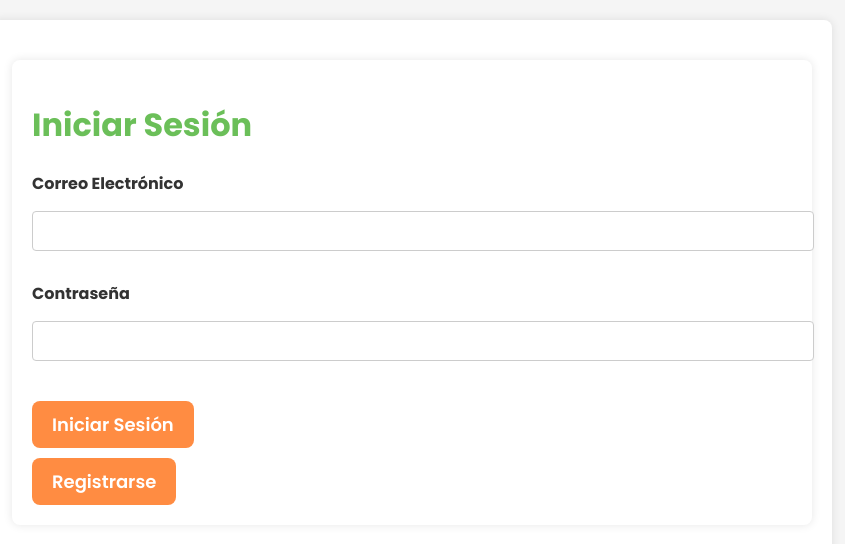
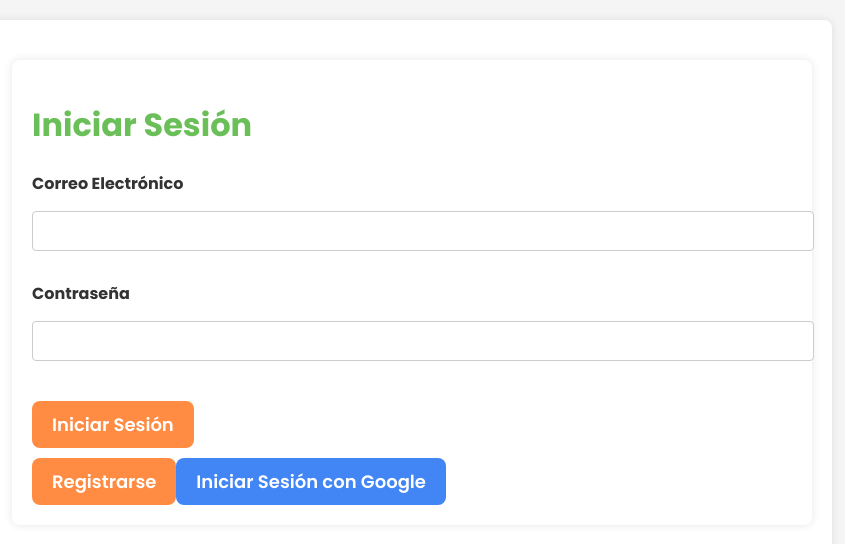
Before and after one commit to ToniCo99/App_educacion, a React (Create React App) app: page / in a window 1280 px wide. Shown: the top 544 px of the page, without its empty margins (228-1073 px from the left). Built offline with nearby package versions, Linux system fonts and the light colour scheme.

Commit message:
iniciar sesión con google

```diff
--- a/src/components/Login.js
+++ b/src/components/Login.js
@@ -1,10 +1,8 @@
 import React, { useState } from 'react';
-import { signInWithEmailAndPassword, sendEmailVerification } from 'firebase/auth';
-import { auth, db } from '../firebaseConfig';
-import { doc, getDoc } from 'firebase/firestore';
+import { signInWithEmailAndPassword, signInWithPopup, GoogleAuthProvider, sendEmailVerification } from 'firebase/auth';
+import { auth, db, defaultProfileImageUrl } from '../firebaseConfig';
+import { doc, getDoc, setDoc } from 'firebase/firestore';
 import '../styles/App.css';
-
-
 
 const Login = ({ onLoginSuccess, onShowSignUp }) => {
   const [email, setEmail] = useState('');
@@ -40,6 +38,33 @@ const Login = ({ onLoginSuccess, onShowSignUp }) => {
     }
   };
 
+  const handleGoogleSignIn = async () => {
+    const provider = new GoogleAuthProvider();
+    try {
+      const result = await signInWithPopup(auth, provider);
+      const user = result.user;
+
+      // Verifica si el usuario ya existe en Firestore
+      const userDoc = doc(db, 'users', user.uid);
+      const userSnapshot = await getDoc(userDoc);
+
+      if (!userSnapshot.exists()) {
+        // Si el usuario no existe, crea un nuevo documento
+        await setDoc(userDoc, {
+          name: user.displayName,
+          email: user.email,
+          photoURL: defaultProfileImageUrl, // Asignar la imagen de perfil predeterminada
+          quizzes: [], // Añadir el campo quizzes como un array vacío
+        });
+      }
+
+      onLoginSuccess();
+    } catch (error) {
+      console.error('Error during Google sign-in:', error);
+      setError('Error al iniciar sesión con Google.');
+    }
+  };
+
   return (
     <div className="container">
       <h1>Iniciar Sesión</h1>
@@ -69,6 +94,9 @@ const Login = ({ onLoginSuccess, onShowSignUp }) => {
         <button type="submit">Iniciar Sesión</button>
       </form>
       <button onClick={onShowSignUp}>Registrarse</button>
+      <button type="button" onClick={handleGoogleSignIn} className="google-sign-in-button">
+        Iniciar Sesión con Google
+      </button>
     </div>
   );
 };
--- a/src/components/SignUp.js
+++ b/src/components/SignUp.js
@@ -1,7 +1,7 @@
 import React, { useState } from 'react';
-import { auth, db } from '../firebaseConfig';
-import { createUserWithEmailAndPassword, sendEmailVerification } from 'firebase/auth';
-import { doc, setDoc } from 'firebase/firestore';
+import { auth, db, defaultProfileImageUrl } from '../firebaseConfig';
+import { createUserWithEmailAndPassword, sendEmailVerification, signInWithPopup, GoogleAuthProvider } from 'firebase/auth';
+import { doc, setDoc, getDoc } from 'firebase/firestore';
 import '../styles/App.css';
 
 const SignUp = ({ onSignUpSuccess, onBack }) => {
@@ -29,6 +29,7 @@ const SignUp = ({ onSignUpSuccess, onBack }) => {
       await setDoc(doc(db, 'users', userCredential.user.uid), {
         name,
         email,
+        photoURL: defaultProfileImageUrl, // Asignar la imagen de perfil predeterminada
         quizzes: [], // Añadir el campo quizzes como un array vacío
       });
       console.log('User document added to Firestore');
@@ -36,6 +37,33 @@ const SignUp = ({ onSignUpSuccess, onBack }) => {
       onSignUpSuccess();
     } catch (error) {
       console.error('Error during sign up:', error);
+      setError(error.message);
+    }
+  };
+
+  const handleGoogleSignIn = async () => {
+    const provider = new GoogleAuthProvider();
+    try {
+      const result = await signInWithPopup(auth, provider);
+      const user = result.user;
+
+      // Verifica si el usuario ya existe en Firestore
+      const userDoc = doc(db, 'users', user.uid);
+      const userSnapshot = await getDoc(userDoc);
+
+      if (!userSnapshot.exists()) {
+        // Si el usuario no existe, crea un nuevo documento
+        await setDoc(userDoc, {
+          name: user.displayName,
+          email: user.email,
+          photoURL: defaultProfileImageUrl, // Asignar la imagen de perfil predeterminada
+          quizzes: [], // Añadir el campo quizzes como un array vacío
+        });
+      }
+
+      onSignUpSuccess();
+    } catch (error) {
+      console.error('Error during Google sign-in:', error);
       setError(error.message);
     }
   };
@@ -91,6 +119,9 @@ const SignUp = ({ onSignUpSuccess, onBack }) => {
         <button type="submit">Registrarse</button>
       </form>
       <button type="button" onClick={onBack}>Volver</button>
+      <button type="button" onClick={handleGoogleSignIn} className="google-sign-in-button">
+        Registrarse con Google
+      </button>
     </div>
   );
 };
--- a/src/styles/GeneralStyles.css
+++ b/src/styles/GeneralStyles.css
@@ -260,6 +260,26 @@ input[type="text"], input[type="email"], input[type="password"] {
   outline: none;
 }
 
+.google-sign-in-button {
+  font-family: 'Poppins', sans-serif;
+  font-size: 18px;
+  font-weight: 600;
+  color: #FFFFFF;
+  background-color: #DB4437; /* Color típico de Google */
+  border: none;
+  border-radius: 8px;
+  padding: 10px 20px;
+  cursor: pointer;
+  transition: background-color 0.3s, transform 0.3s;
+  margin-top: 10px;
+}
+
+.google-sign-in-button:hover {
+  background-color: #c33d2e;
+  transform: scale(1.05);
+}
+
+
 .search-button {
   padding: 10px 20px;
   font-size: 16px;
@@ -307,3 +327,22 @@ input[type="text"], input[type="email"], input[type="password"] {
 .card p {
   margin: 0;
 }
+
+.google-sign-in-button {
+  font-family: 'Poppins', sans-serif;
+  font-size: 18px;
+  font-weight: 600;
+  color: #FFFFFF;
+  background-color: #4285F4; /* Azul de Google */
+  border: none;
+  border-radius: 8px;
+  padding: 10px 20px;
+  cursor: pointer;
+  transition: background-color 0.3s, transform 0.3s;
+  margin-top: 10px;
+}
+
+.google-sign-in-button:hover {
+  background-color: #357AE8;
+  transform: scale(1.05);
+}
```
